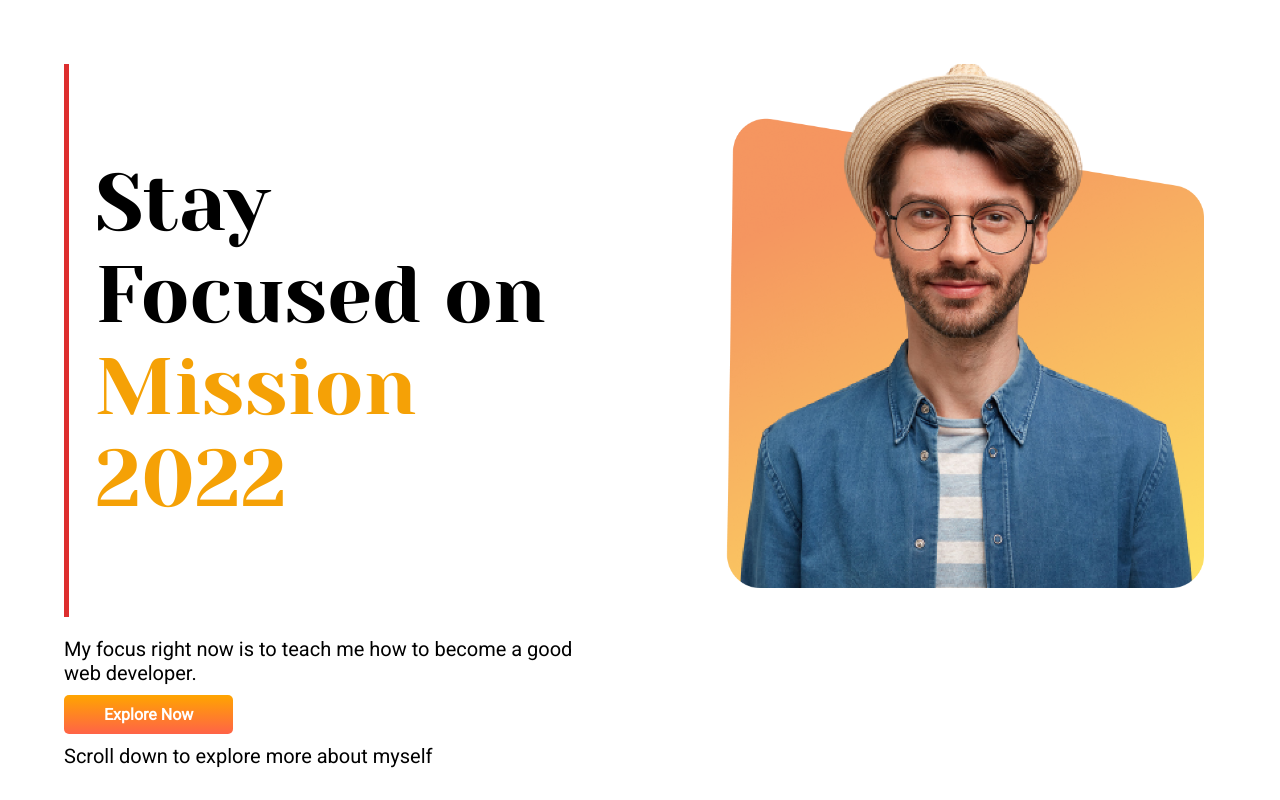
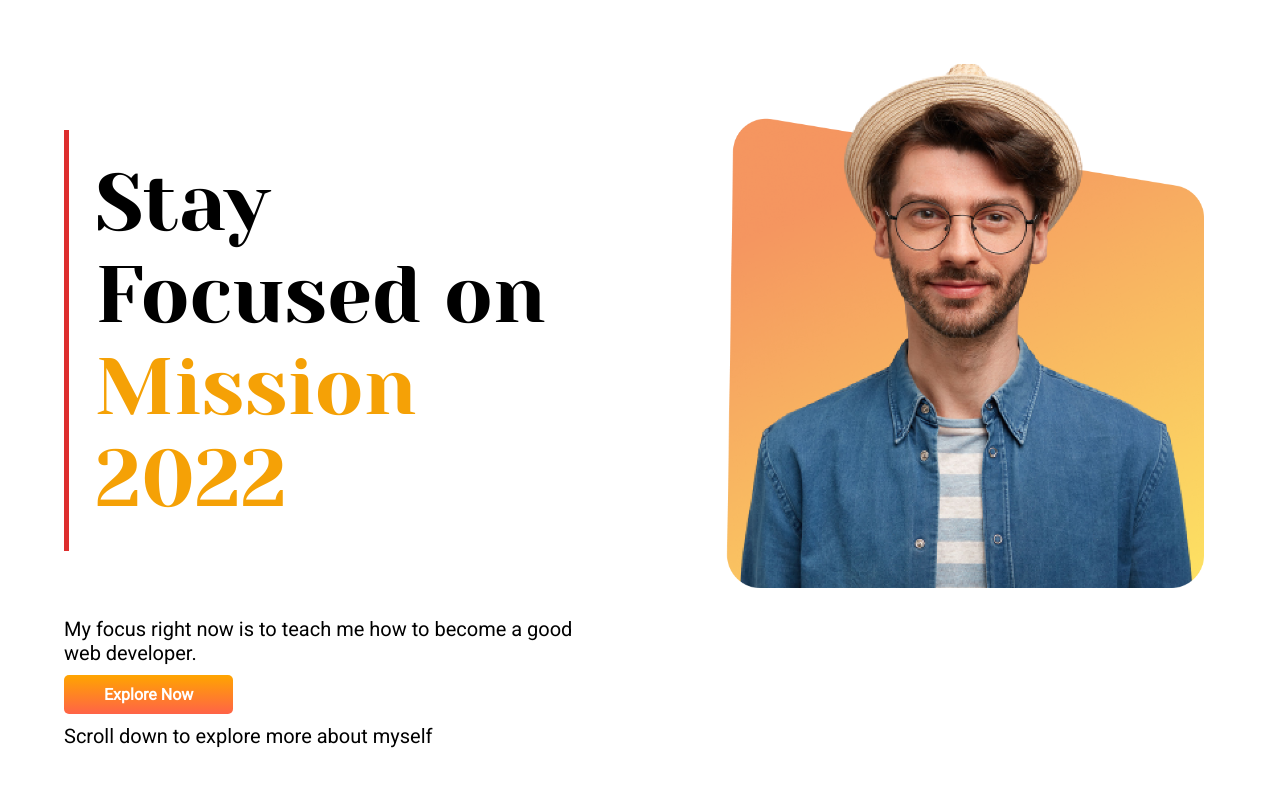
Before and after one commit to MdNadiruzzamanNibras/Mission-2022, a plain HTML site: page index.html in a window 1280 px wide. Shown: the top 800 px of the page. Drawn offline with Linux system fonts and the light colour scheme.

Commit message:
I see this advice of the support fb group

```diff
--- a/index.html
+++ b/index.html
@@ -13,13 +13,13 @@
 <link rel="preconnect" href="https://fonts.googleapis.com">
 <link rel="preconnect" href="https://fonts.gstatic.com" crossorigin>
 <link rel="stylesheet" href="style.css">
-    <title>Document</title>
+    <title>Mission 2202</title>
 </head>
 <body>
     <section class="flexible">
         <div class="half-width">
-           <div class="top-border">
-            <h1>Stay Focused on <br>
+           <div>
+            <h1  class="top-border">Stay Focused on <br>
             <span class="orange">Mission 2022</span></h1>
         </div>
         <p>My focus right now is to teach me how to become a good web developer.</p>
```
